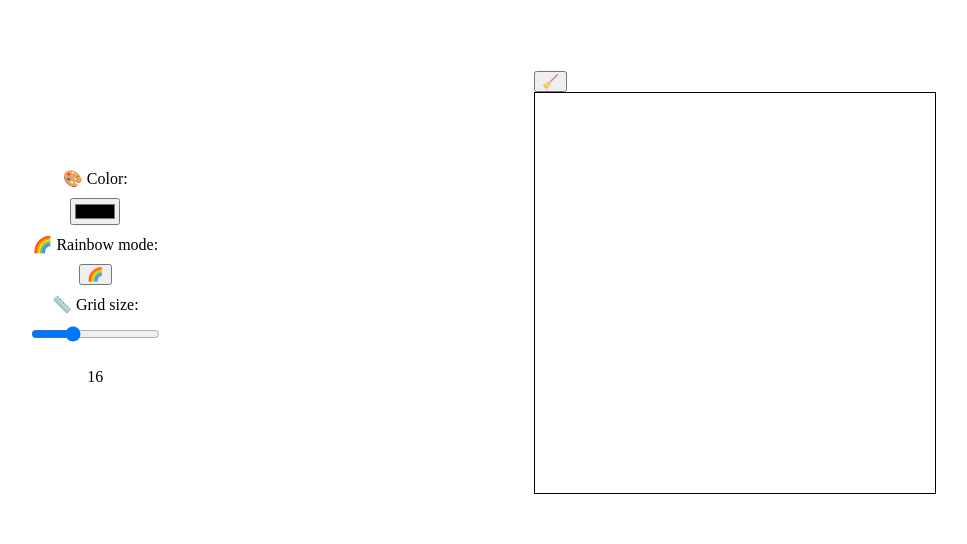
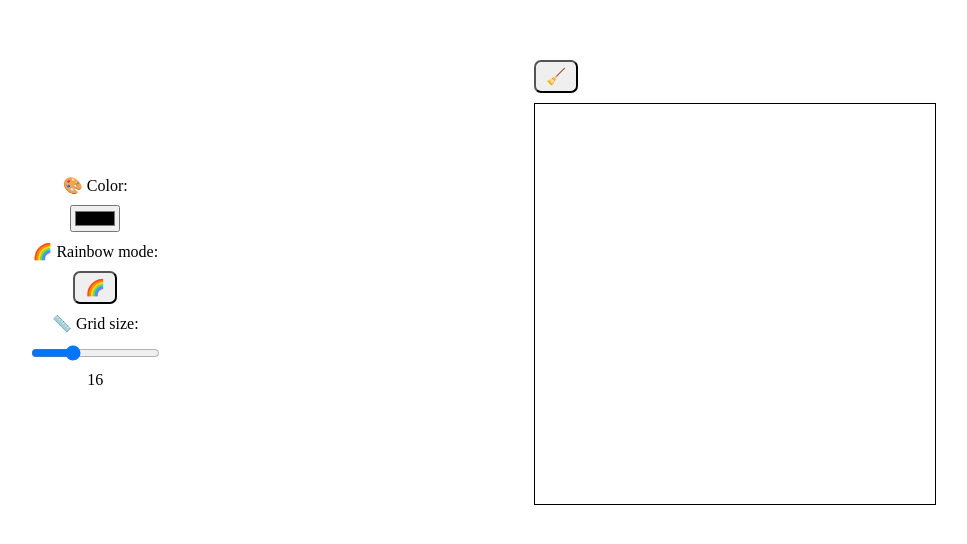
Before and after one commit to L1TnzO/TOP-Etch-a-Sketch, a plain HTML site: page index.html in a window 1280 px wide. Shown: the part 118-662 px from the top of the page, without its empty margins (179-1146 px from the left). Drawn offline with Linux system fonts and the light colour scheme.

Commit message:
adds clear rainbow button and clear button

```diff
--- a/style.css
+++ b/style.css
@@ -42,3 +42,24 @@ body{
 #toolSettings > * {
     margin-bottom: 10px;
 }
+
+#clear,#rainbow{
+    max-width: fit-content;
+    padding: 5px 10px;
+    font-size: 16px;
+    margin-bottom: 10px;
+    border-radius: 7px;
+}
+
+#rainbow.pressed{
+    background-color: gray;
+}
+
+.container{
+    display: flex;
+    flex-direction: column;
+}
+
+#sliderValue{
+    margin: 0;
+}
```
